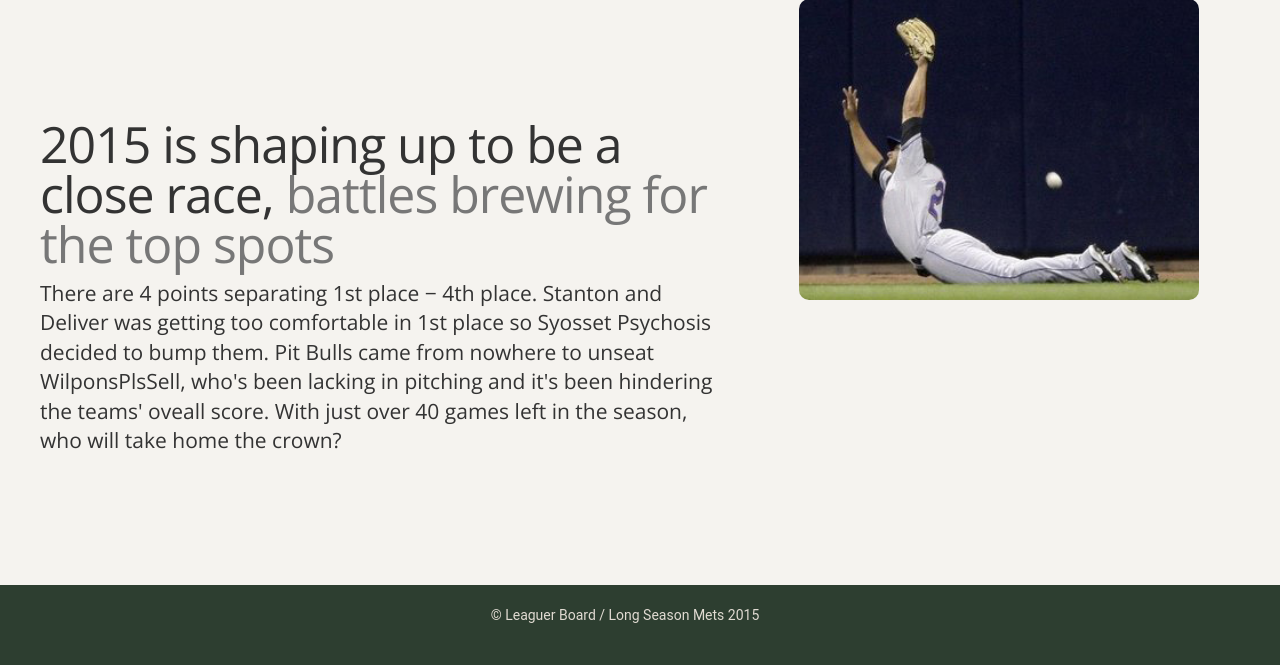
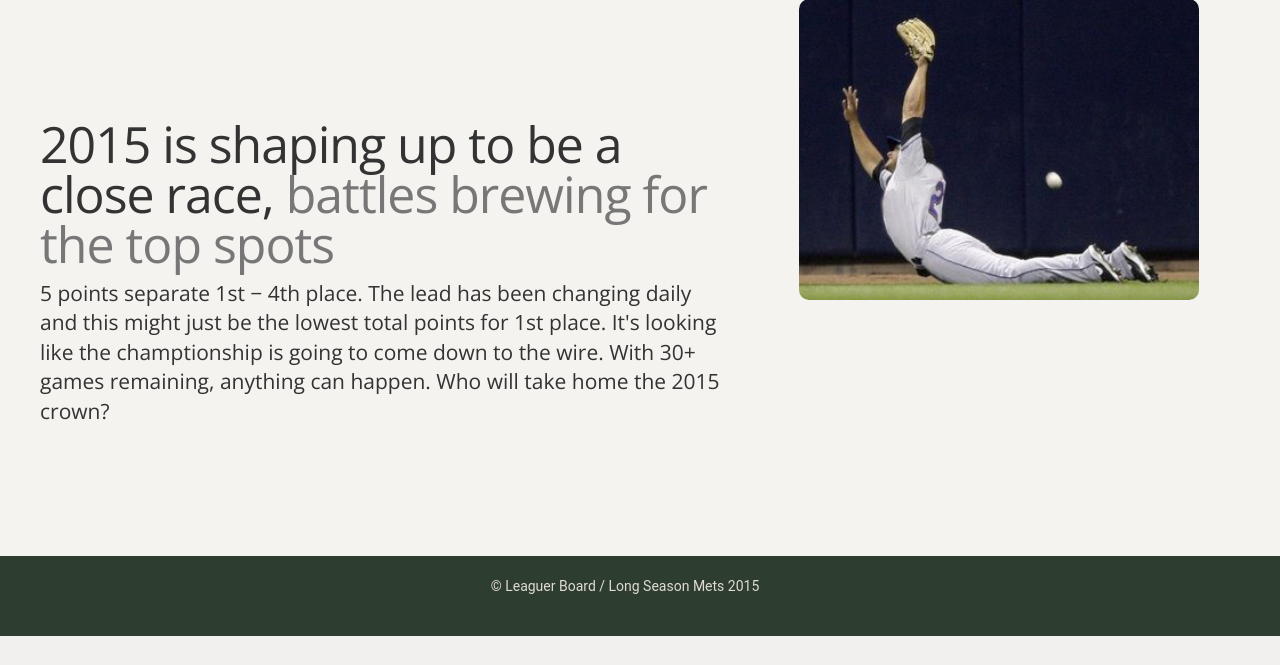
Before and after one commit to sherigr/LeaguerBoard, a PHP site: page /home.html in a window 1280 px wide. Shown: the part 4574-5239 px from the top of the page. After the commit the page ends 5210 px from the top, so only its background shows below. Run offline with PHP 8.4, Linux system fonts and the light colour scheme; some libraries are stand-ins or nearby versions.

Commit message:
edit 2015 text, remaining comment clean-up

```diff
--- a/css/style.css
+++ b/css/style.css
@@ -49,10 +49,9 @@
   margin-right:50px;
   height: 48px;
   font-size: 52px;
-/*  font-family: 'Dancing Script', cursive, sans-serif;*/
   font-family: 'Quantico', sans-serif;
   font-weight: 700;
-  font-style: italic; /*added for Quantico */
+  font-style: italic;
   color: #E1DBD2;
  }
 
--- a/home.html
+++ b/home.html
@@ -14,8 +14,6 @@
 
     <!-- Bootstrap core CSS -->
     <link href="css/bootstrap.min.css" rel="stylesheet">
-    <!-- Custom styles for this template -->
-    <!-- Additional Styles -->
     <link href="css/font-awesome.min.css" rel="stylesheet">
     <link href="css/prettyPhoto.css" rel="stylesheet" type="text/css"> <link href='https://fonts.googleapis.com/css?family=Open+Sans:700,300,400' rel='stylesheet' type='text/css'>
     <link href="css/style.css" rel="stylesheet" type="text/css">
@@ -695,7 +693,7 @@
       <div id="featurette15" class="row featurette">
         <div class="col-md-7 left">
           <h2 class="featurette-heading">2015 is shaping up to be a close race,<span class="text-muted"> battles brewing for the top spots</span></h2>
-          <p class="lead">There are 4 points separating 1st place &minus; 4th place. Stanton and Deliver was getting too comfortable in 1st place so Syosset Psychosis decided to bump them. Pit Bulls came from nowhere to unseat WilponsPlsSell, who's been lacking in pitching and it's been hindering the teams' oveall score. With just over 40 games left in the season, who will take home the crown?</p>
+          <p class="lead">5 points separate 1st &minus; 4th place. The lead has been changing daily and this might just be the lowest total points for 1st place. It's looking like the champtionship is going to come down to the wire. With 30+ games remaining, anything can happen. Who will take home the 2015 crown?</p>
         </div> <!-- col-md-7 -->
         <div class="col-md-5">
           <img class="featurette-image img-responsive center-block" src="img/outfieldmiss.jpg" alt="Error in Center" height="400" width="400">
```
